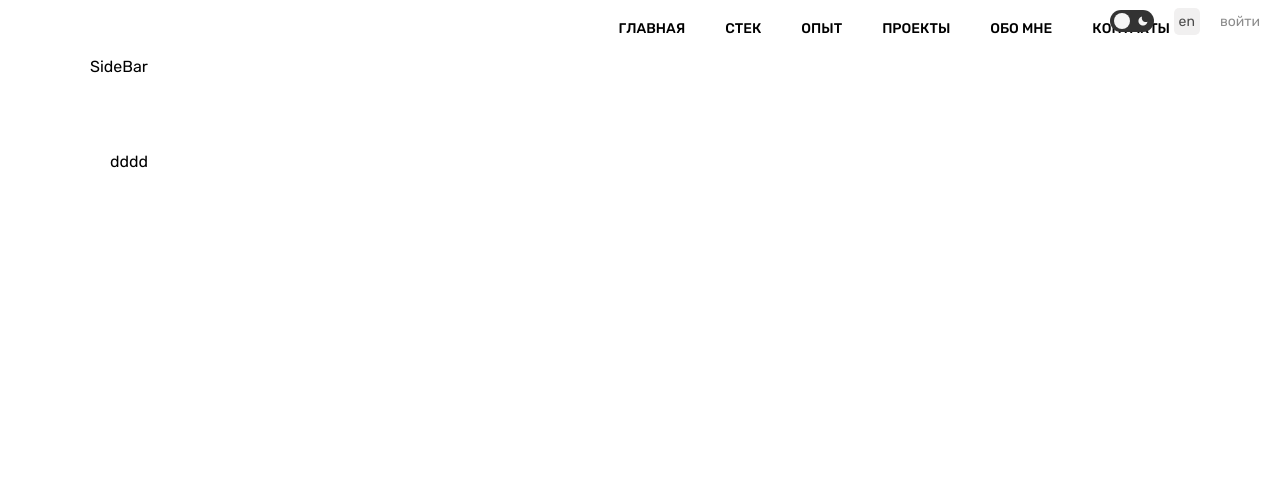
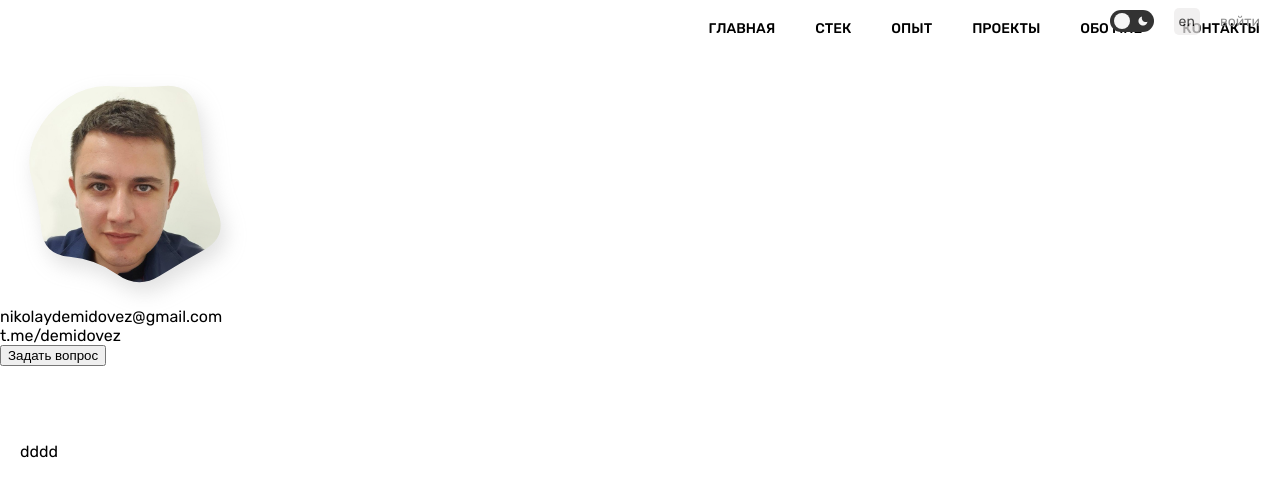
Before and after one commit to Demidovez/resume, a Next.js app: page / in a window 1280 px wide. Shown: the top 496 px of the page. Built offline with nearby package versions, Linux system fonts and the light colour scheme.

Commit message:
done avatar

```diff
--- /dev/null
+++ b/components/BlobClipAvatar.tsx
@@ -0,0 +1,21 @@
+import Image from 'next/image';
+
+interface IProps {
+    src: string;
+    width: number;
+    height: number;
+    alt: string;
+}
+
+const BlobClipAvatar = (props: IProps) => {
+  return <>
+    <Image
+      {...props}
+    />
+    <svg viewBox="0 0 480 480" xmlns="http://www.w3.org/2000/svg">
+      <clipPath id="svgClipAvatar"><path transform={`scale(${props.width / 480})`} fill="#474bff" d="M416,292Q439,344,393,369.5Q347,395,306,420.5Q265,446,224.5,417Q184,388,133.5,383.5Q83,379,79,330Q75,281,61.5,237Q48,193,68.5,149.5Q89,106,129,79.5Q169,53,215.5,56Q262,59,316,55.5Q370,52,379.5,107Q389,162,391,201Q393,240,416,292Z" /></clipPath>
+    </svg>
+  </>;
+};
+
+export default BlobClipAvatar;
--- a/components/SideBar.tsx
+++ b/components/SideBar.tsx
@@ -1,7 +1,26 @@
+import BlobClipAvatar from './BlobClipAvatar';
+
 import styles from '../styles/SideBar.module.scss';
 
+
 const SideBar = () => {
-  return <div className={styles.container}>SideBar</div>;
+  return (
+    <div className={styles.container}>
+      <div className={styles.avatar}>
+        <BlobClipAvatar
+          src="/images/avatar.jpg"
+          width={250}
+          height={250}
+          alt="Фото Николай Демидовец"/>
+        <div className={styles.indicator} />
+      </div>
+      <div className={styles.contacts}>
+        <div>nikolaydemidovez@gmail.com</div>
+        <div>t.me/demidovez</div>
+      </div>
+      <button className={styles.ask_me}>Задать вопрос</button>
+    </div>
+  );
 };
 
 export default SideBar;
--- a/styles/SideBar.module.scss
+++ b/styles/SideBar.module.scss
@@ -1,5 +1,22 @@
 .container {
   max-width: var(--max-width-sidebar);
   width: 100%;
-  // background-color: red;
+
+  .avatar {
+    overflow: hidden;
+    position: relative;
+    text-align: center;
+    font-size: 0;
+    width: 250px;
+    height: 250px;
+    filter: drop-shadow(5px 10px 10px rgba(155, 155, 155, 0.3));
+
+    & > img {
+      clip-path: url(#svgClipAvatar);
+    }
+
+    .indicator {
+      position: absolute;
+    }
+  }
 }
--- a/styles/globals.css
+++ b/styles/globals.css
@@ -1,6 +1,6 @@
 :root {
-  --max-width-app: 1100px;
-  --max-width-sidebar: 200px;
+  --max-width-app: 1300px;
+  --max-width-sidebar: 250px;
   --border-radius: 10px;
   --shadow: 0 4px 20px rgba(0, 0, 0, 0.08);
 
```
Also changed, not shown: public/images/avatar.jpg (added).
